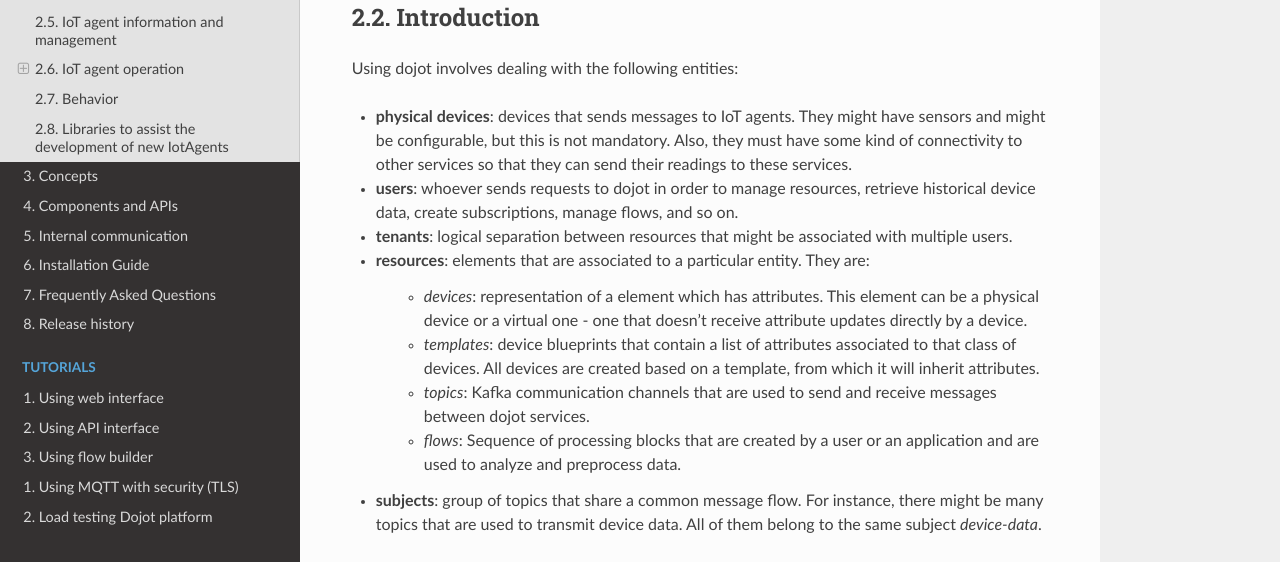
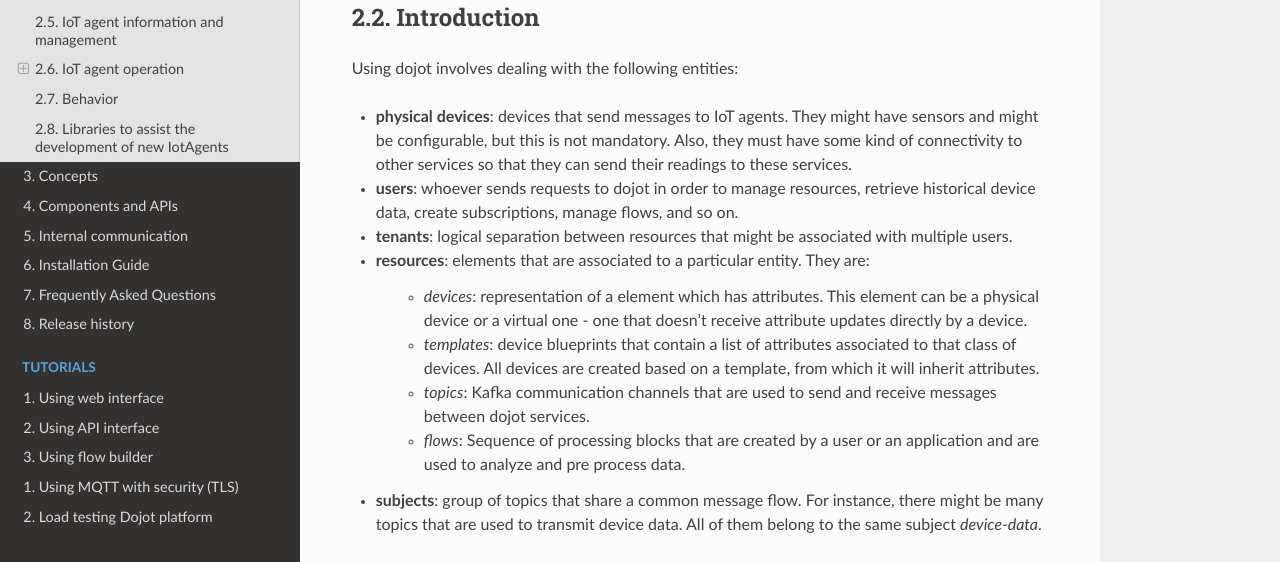
Before and after one commit to dojot/docs, a Sphinx documentation site: the page built from source/iotagent-architecture.rst, in a window 1280 px wide and 900 px high. Shown: the part 335-897 px from the top of the window. Built offline with Sphinx 7.4.7 and the Read the Docs theme 2.0.0, drawn with Linux system fonts in a browser that asks for light colours; some of the changed text lies outside the part shown.

```diff
--- a/source/iotagent-architecture.rst
+++ b/source/iotagent-architecture.rst
@@ -15,7 +15,7 @@ Introduction
 
 Using dojot involves dealing with the following entities:
 
-- **physical devices**: devices that sends messages to IoT agents. They
+- **physical devices**: devices that send messages to IoT agents. They
   might have sensors and might be configurable, but this is not mandatory.
   Also, they must have some kind of connectivity to other services so that they
   can send their readings to these services.
@@ -35,7 +35,7 @@ Using dojot involves dealing with the following entities:
    - *topics*: Kafka communication channels that are used to send and receive
      messages between dojot services.
    - *flows*: Sequence of processing blocks that are created by a user or an
-     application and are used to analyze and preprocess data.
+     application and are used to analyze and pre process data.
 - **subjects**: group of topics that share a common message flow. For instance,
   there might be many topics that are used to transmit device data. All of them
   belong to the same subject `device-data`.
```
Also changed, not shown: other parts of source/iotagent-architecture.rst (+5 -5 lines), source/internal-communication.rst (+0 -15 lines), 2 other files.
